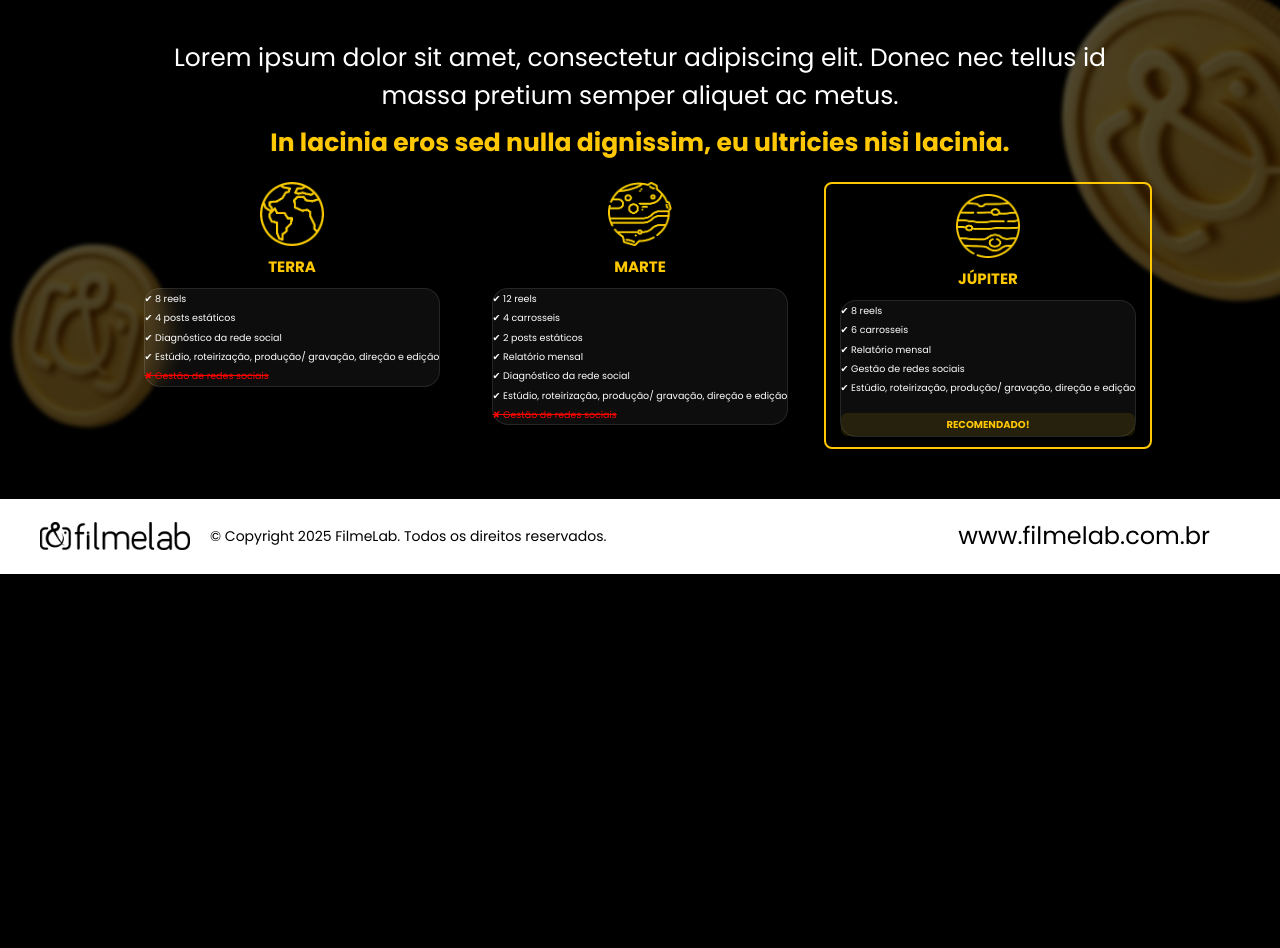
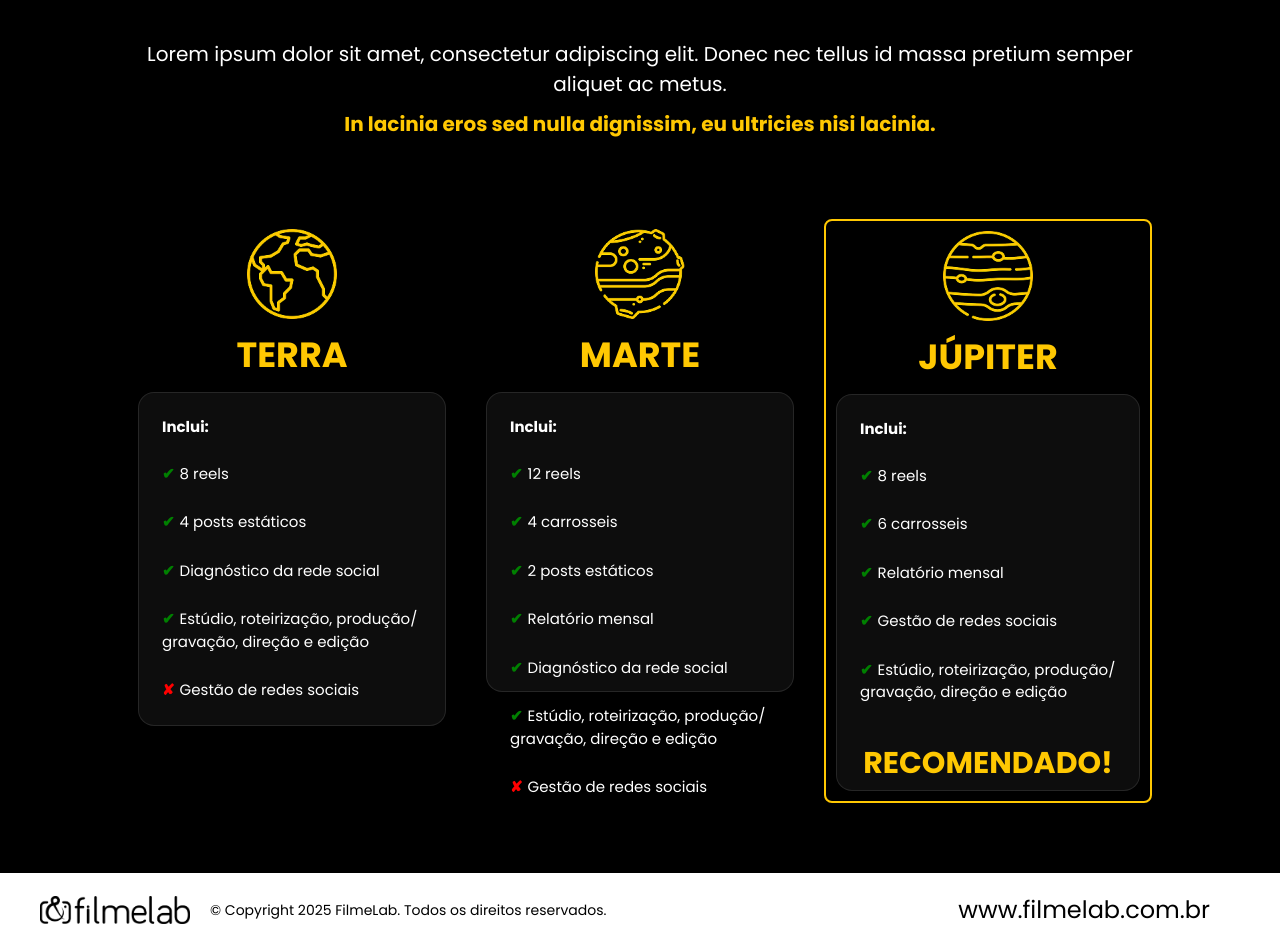
Before and after one commit to Film-Lab-landing-pages/ceos-lp, a Next.js app: page /ceo-masterclass in a window 1280 px wide. Shown: the part 3520-4468 px from the top of the page. Before the commit the page ends 4094 px from the top, so only its background shows below. Built offline with nearby package versions, Linux system fonts and the light colour scheme.

Commit message:
feat: css adjustments

```diff
--- a/src/sections/Pacotes/index.tsx
+++ b/src/sections/Pacotes/index.tsx
@@ -22,44 +22,82 @@ const Pacotes = () => {
         <S.PacotesGrid>
           <S.Pacote>
             <S.Icon src="/images/terra.png" alt="Ícone Terra" />
-            <S.PacoteTitle>TERRA</S.PacoteTitle>
+            <S.PacoteTitle className="poppins-bold">TERRA</S.PacoteTitle>
             <Card>
-              <S.CardItem>✔ 8 reels</S.CardItem>
-              <S.CardItem>✔ 4 posts estáticos</S.CardItem>
-              <S.CardItem>✔ Diagnóstico da rede social</S.CardItem>
-              <S.CardItem>
-                ✔ Estúdio, roteirização, produção/ gravação, direção e edição
+              <S.CardHeader className="poppins-bold">Inclui:</S.CardHeader>
+
+              <S.CardItem className="poppins-regular">
+                <span className="check">✔</span>8 reels
               </S.CardItem>
-              <S.CardItemInativo>✘ Gestão de redes sociais</S.CardItemInativo>
+              <S.CardItem className="poppins-regular">
+                <span className="check">✔</span>4 posts estáticos
+              </S.CardItem>
+              <S.CardItem className="poppins-regular">
+                <span className="check">✔</span>Diagnóstico da rede social
+              </S.CardItem>
+              <S.CardItem className="poppins-regular">
+                <span className="check">✔</span>Estúdio, roteirização, produção/
+                gravação, direção e edição
+              </S.CardItem>
+              <S.CardItemInativo className="poppins-regular">
+                <span className="cross">✘</span>Gestão de redes sociais
+              </S.CardItemInativo>
             </Card>
           </S.Pacote>
+
           <S.Pacote>
             <S.Icon src="/images/marte.png" alt="Ícone Marte" />
-            <S.PacoteTitle>MARTE</S.PacoteTitle>
-            <Card>
-              <S.CardItem>✔ 12 reels</S.CardItem>
-              <S.CardItem>✔ 4 carrosseis</S.CardItem>
-              <S.CardItem>✔ 2 posts estáticos</S.CardItem>
-              <S.CardItem>✔ Relatório mensal</S.CardItem>
-              <S.CardItem>✔ Diagnóstico da rede social</S.CardItem>
-              <S.CardItem>
-                ✔ Estúdio, roteirização, produção/ gravação, direção e edição
+            <S.PacoteTitle className="poppins-bold">MARTE</S.PacoteTitle>
+            <S.PacotesCard>
+              <S.CardHeader className="poppins-bold">Inclui:</S.CardHeader>
+              <S.CardItem className="poppins-regular">
+                <span className="check">✔</span>12 reels
               </S.CardItem>
-              <S.CardItemInativo>✘ Gestão de redes sociais</S.CardItemInativo>
-            </Card>
+              <S.CardItem className="poppins-regular">
+                <span className="check">✔</span>4 carrosseis
+              </S.CardItem>
+              <S.CardItem className="poppins-regular">
+                <span className="check">✔</span>2 posts estáticos
+              </S.CardItem>
+              <S.CardItem className="poppins-regular">
+                <span className="check">✔</span>Relatório mensal
+              </S.CardItem>
+              <S.CardItem className="poppins-regular">
+                <span className="check">✔</span>Diagnóstico da rede social
+              </S.CardItem>
+              <S.CardItem className="poppins-regular">
+                <span className="check">✔</span>Estúdio, roteirização, produção/
+                gravação, direção e edição
+              </S.CardItem>
+              <S.CardItemInativo className="poppins-regular">
+                <span className="cross">✘</span>Gestão de redes sociais
+              </S.CardItemInativo>
+            </S.PacotesCard>
           </S.Pacote>
+
           <S.Pacote className="recomendado">
             <S.Icon src="/images/jupiter.png" alt="Ícone Júpiter" />
-            <S.PacoteTitle>JÚPITER</S.PacoteTitle>
+            <S.PacoteTitle className="poppins-bold">JÚPITER</S.PacoteTitle>
             <Card>
-              <S.CardItem>✔ 8 reels</S.CardItem>
-              <S.CardItem>✔ 6 carrosseis</S.CardItem>
-              <S.CardItem>✔ Relatório mensal</S.CardItem>
-              <S.CardItem>✔ Gestão de redes sociais</S.CardItem>
-              <S.CardItem>
-                ✔ Estúdio, roteirização, produção/ gravação, direção e edição
+              <S.CardHeader className="poppins-bold">Inclui:</S.CardHeader>
+
+              <S.CardItem className="poppins-regular">
+                <span className="check">✔</span>8 reels
               </S.CardItem>
-              <S.Selo>RECOMENDADO!</S.Selo>
+              <S.CardItem className="poppins-regular">
+                <span className="check">✔</span>6 carrosseis
+              </S.CardItem>
+              <S.CardItem className="poppins-regular">
+                <span className="check">✔</span>Relatório mensal
+              </S.CardItem>
+              <S.CardItem className="poppins-regular">
+                <span className="check">✔</span>Gestão de redes sociais
+              </S.CardItem>
+              <S.CardItem className="poppins-regular">
+                <span className="check">✔</span>Estúdio, roteirização, produção/
+                gravação, direção e edição
+              </S.CardItem>
+              <S.Selo className="poppins-bold">RECOMENDADO!</S.Selo>
             </Card>
           </S.Pacote>
         </S.PacotesGrid>
--- a/src/sections/Pacotes/styles.ts
+++ b/src/sections/Pacotes/styles.ts
@@ -1,10 +1,8 @@
-import { Section } from '@/styles/globalStyles'
+import { Card, Section } from '@/styles/globalStyles'
 import styled from 'styled-components'
 
 export const PacotesSection = styled(Section)`
   margin: 5rem 0;
-  /* background: url('/images/bg_section02.png') center center no-repeat;
-  background-size: cover; */
   display: flex;
   justify-content: center;
   align-items: center;
@@ -30,7 +28,7 @@ export const SubtitleWrapper = styled.div`
 
 export const SubtitleMainText = styled.p`
   color: var(--color-white);
-  font-size: 25px;
+  font-size: 2rem;
   text-align: center;
   margin-bottom: 1rem;
   max-width: 1600px;
@@ -40,7 +38,7 @@ export const SubtitleSpan = styled.span`
   color: var(--color-yellow);
   font-weight: bold;
   text-align: center;
-  font-size: 25px;
+  font-size: 2rem;
   text-align: center;
   max-width: 1600px;
 `
@@ -58,6 +56,8 @@ export const Pacote = styled.div`
   flex-direction: column;
   align-items: center;
   gap: 1rem;
+  padding: 1rem;
+  margin: 6rem 0 2rem 0;
 
   &.recomendado {
     border: 2px solid #ffc802;
@@ -67,36 +67,54 @@ export const Pacote = styled.div`
 `
 
 export const Icon = styled.img`
-  width: 64px;
-  height: 64px;
+  width: 9rem;
+  height: 9rem;
 `
 
 export const PacoteTitle = styled.h3`
   color: #ffc802;
+  font-size: 3.5rem;
+  margin: 0;
+`
+export const CardHeader = styled.li`
+  list-style: none;
+  padding: 0.3rem;
+  color: var(--color-white);
   font-size: 1.5rem;
-  font-weight: bold;
-  margin: 0;
+  line-height: 1.4;
+  margin: 2rem;
+`
+export const PacotesCard = styled(Card)`
+  height: 30rem;
 `
 
 export const CardItem = styled.li`
   list-style: none;
-  padding: 0.3rem 0;
-  color: #fff;
-  font-size: 0.95rem;
-  line-height: 1.4;
+  padding: 0.3rem;
+  color: var(--color-white);
+  font-size: 1.5rem;
+  margin: 2rem;
+
+  span.check {
+    color: green;
+    font-weight: bold;
+    margin-right: 0.5rem;
+  }
 `
 
 export const CardItemInativo = styled(CardItem)`
-  color: red;
-  text-decoration: line-through;
+  span.cross {
+    color: red;
+    font-weight: bold;
+    margin-right: 0.5rem;
+  }
 `
 
 export const Selo = styled.div`
-  margin-top: 1.5rem;
-  font-weight: bold;
+  margin-top: 3rem;
   color: #ffc802;
-  background-color: rgba(255, 200, 2, 0.1);
   padding: 0.4rem 1rem;
   border-radius: 6px;
   text-align: center;
+  font-size: 3rem;
 `
```
